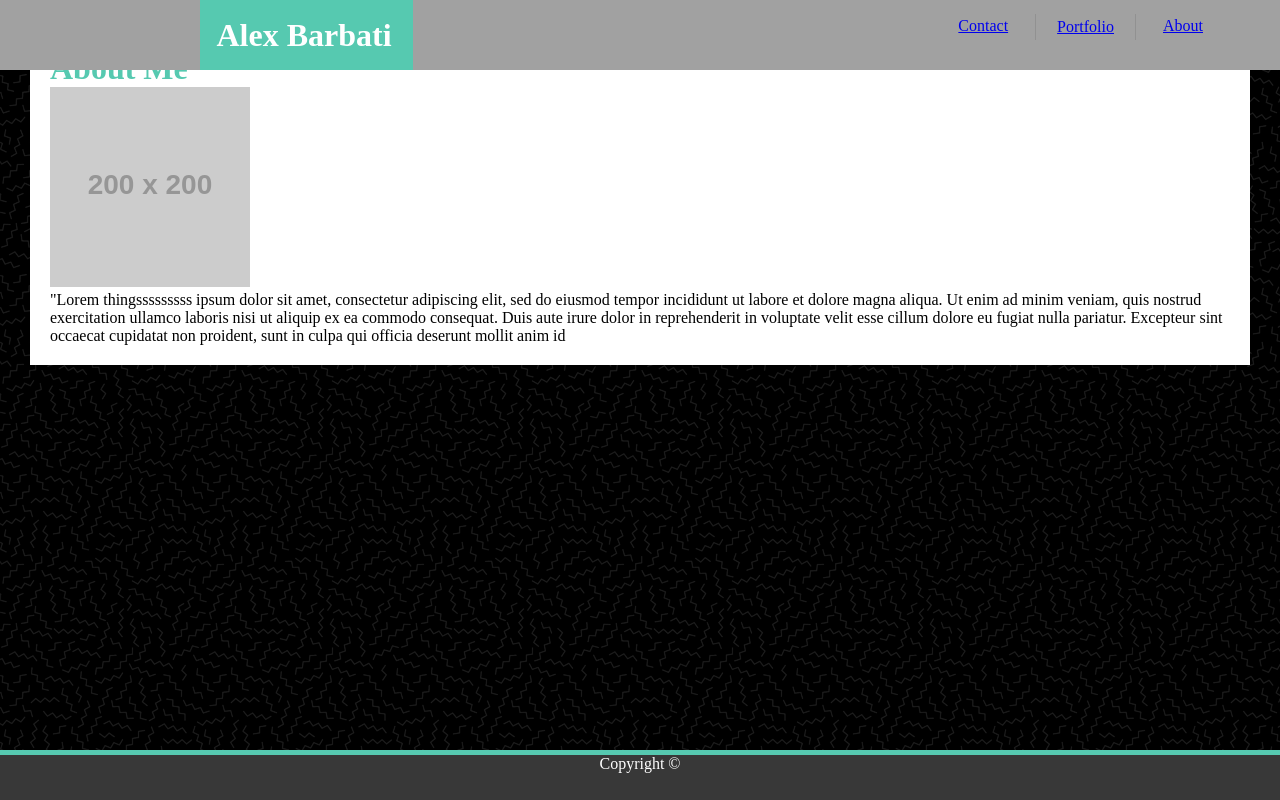
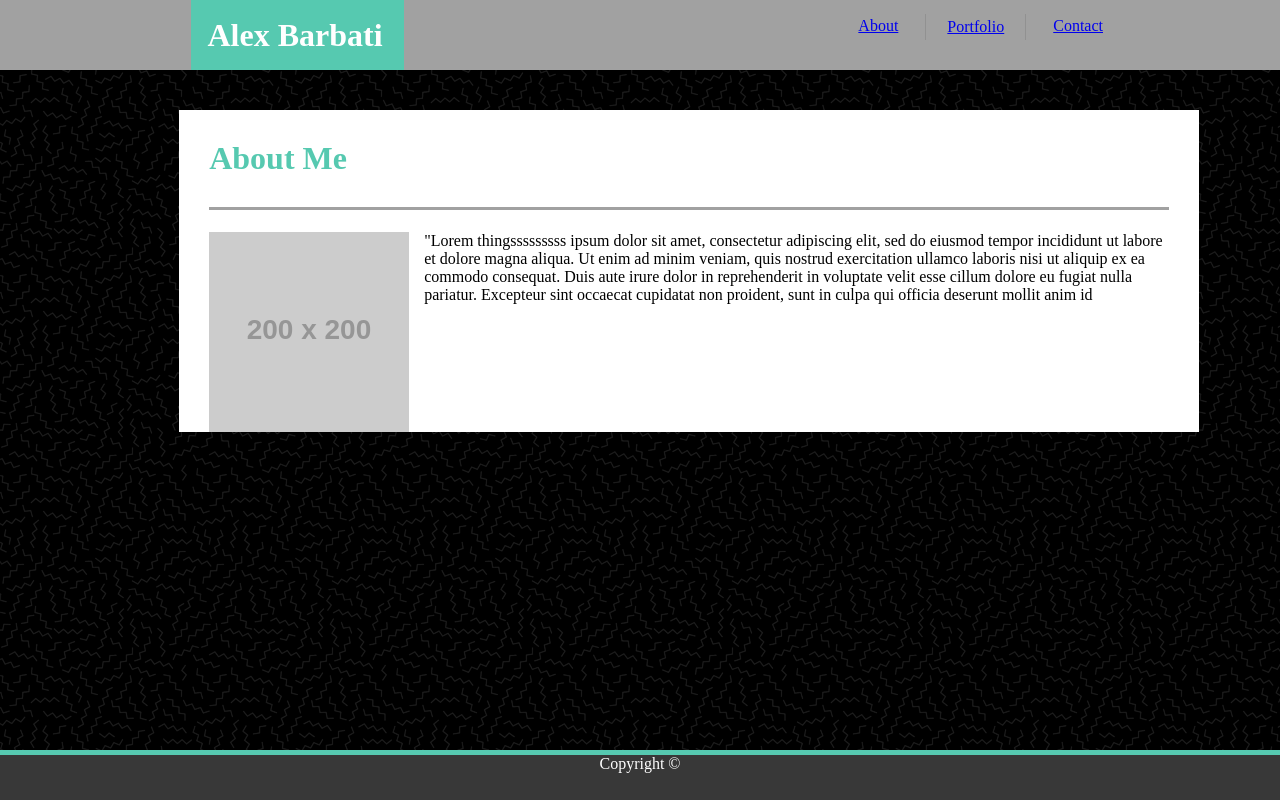
Before and after one commit to ajbarbati/Basic-Portfolio, a plain HTML site: page index.html in a window 1280 px wide. Drawn offline with Linux system fonts and the light colour scheme; placeholder pictures from the web are drawn by us.

Commit message:
css'ed the main content section

```diff
--- a/assets/css/Pizaz.css
+++ b/assets/css/Pizaz.css
@@ -23,7 +23,7 @@ header {
     color: #ffffff;
     padding: 16.5px;
     width: 180px;
-    left: 200px;
+    left: 191px;
     position: absolute;
 
 }
@@ -34,13 +34,11 @@ a {
 }
 
 .about {
-    margin-right: 70px;
     padding: 7px;
 }
 
 
 .portfolio {
-
     border-style: solid;
     border-top-width: 0px;
     border-bottom-width: 0px;
@@ -49,42 +47,46 @@ a {
     border-color: #919191;
     padding: 4px 21px;
     margin-top: 14px;
-
 }
 
 .contact {
     padding: 7px;
+    margin-right: 170px;
 }
 
 
 
 main {
     background: #ffffff;
-    padding: 20px;
-    margin: 30px;
+    padding: 0px 30px;
+    margin-left: 14%;
+    margin-top: 110px;
+    width: 960px;
 }
 
-h1 {
-
+.abMe {
     color: #56c9b0;
+    border: #a1a1a1;
+    border-bottom-style: solid;
+    text-align: left;
+    width: 100%;
+    padding: 30px 0px;
 }
 
 section {
-
+    padding-top: 22px;
+    position: relative;
+    overflow: hidden;
 }
 
 img {
-
-
-}
-
-.text {
+    float: left;
+    margin-right: 15px;
 
 }
 
 footer {
     text-align: center;
-    margin-bottom: 0%;
     color: #ffffff;
     background-color: #383838;
     position: fixed;
--- a/index.html
+++ b/index.html
@@ -15,14 +15,14 @@
 
         <header>
            <h1 class="name">Alex Barbati</h1>
+           <a class="contact" href="contact.html">Contact</a>
+           <a class="portfolio" href="portfolio.html">Portfolio</a>
            <a class="about" href="index.html">About</a>
-           <a class="portfolio" href="portfolio.html">Portfolio</a>
-           <a class="contact" href="contact.html">Contact</a>
         </header>
 
         <main>
 
-            <h1>
+            <h1 class="abMe">
                 About Me
             </h1>
 
```
